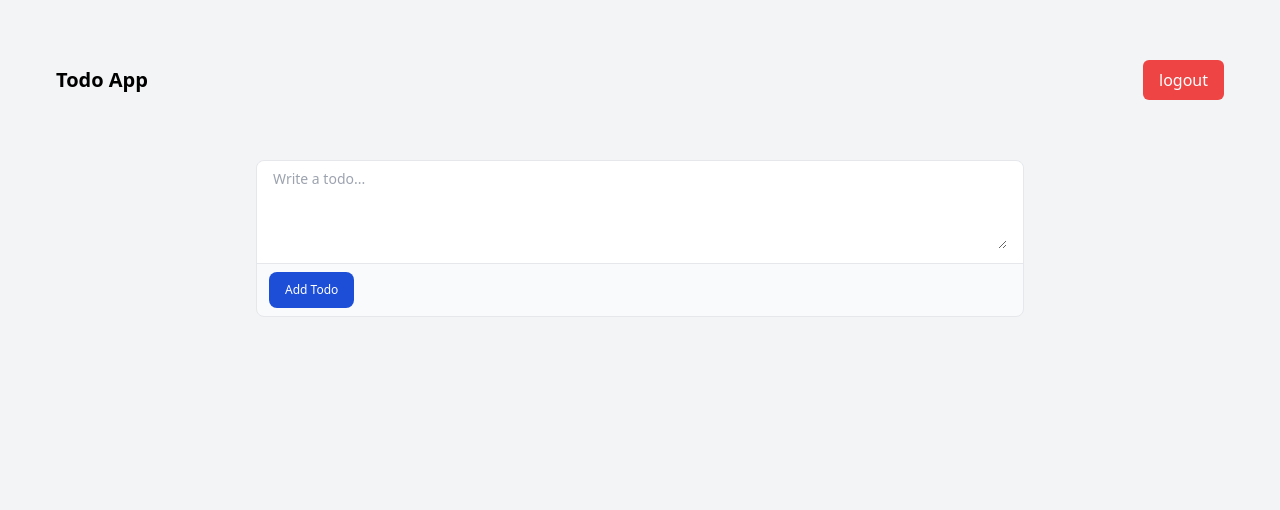
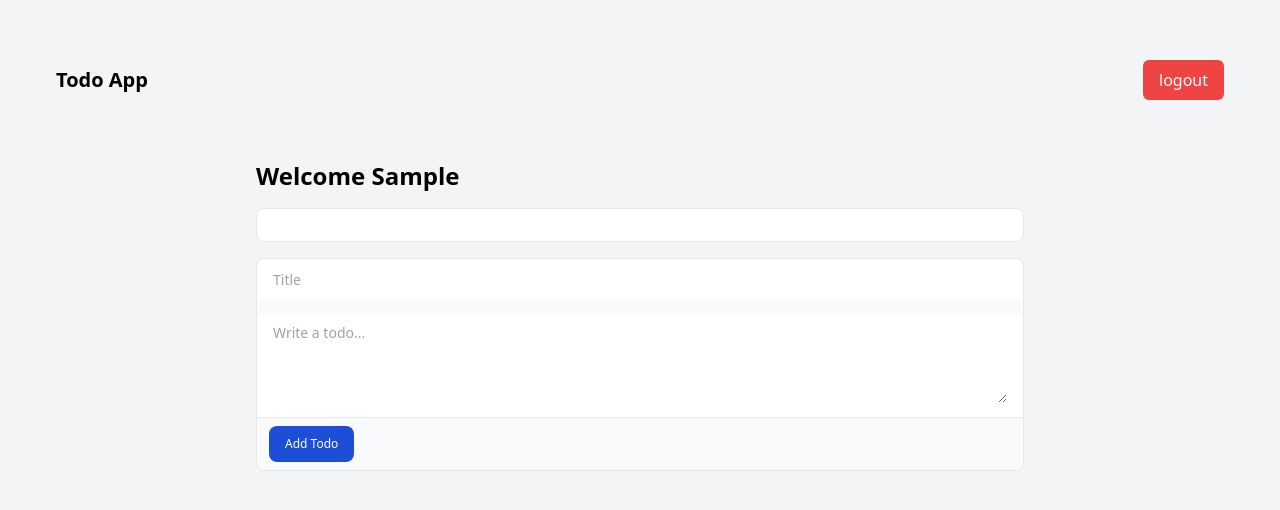
Before and after one commit to Tjanelidze/todo-app-client, a React (Vite) app: page / in a window 1280 px wide. Shown: the top 510 px of the page. Built offline with nearby package versions, Linux system fonts and the light colour scheme; no server answers; sample sign-in values are in the browser's storage.

Commit message:
implemented adding todos

```diff
--- a/src/context/AuthenticationContext.tsx
+++ b/src/context/AuthenticationContext.tsx
@@ -1,5 +1,13 @@
 import { createContext, useEffect, useState } from "react";
 // import Cookies from "js-cookie";
+
+interface User {
+  email: string;
+  firstName: string;
+  lastName: string;
+  token: string;
+  _id: string;
+}
 
 export interface IAuthenticationContext {
   isAuthenticated: boolean;
@@ -8,6 +16,8 @@ export interface IAuthenticationContext {
   logout: () => void;
   isLoading: boolean;
   setIsLoading: React.Dispatch<React.SetStateAction<boolean>>;
+  user: User;
+  setUser: React.Dispatch<React.SetStateAction<User>>;
 }
 
 export const AuthenticationContext =
@@ -18,6 +28,9 @@ export const AuthenticationContextProvider = ({
 }: React.PropsWithChildren<object>) => {
   const [isAuthenticated, setIsAuthenticated] = useState(false);
   const [isLoading, setIsLoading] = useState(false);
+  const [user, setUser] = useState(
+    JSON.parse(localStorage.getItem("user") || "{}") as User,
+  );
 
   const login = () => {
     setIsAuthenticated(true);
@@ -26,6 +39,7 @@ export const AuthenticationContextProvider = ({
   const logout = () => {
     // Cookies.remove("jwt");
     localStorage.removeItem("jwt");
+    localStorage.removeItem("user");
     if (!localStorage.getItem("jwt")) {
       setIsAuthenticated(false);
     }
@@ -34,11 +48,12 @@ export const AuthenticationContextProvider = ({
   useEffect(() => {
     // const jwtToken = sessionStorage.getItem("jwt");
     const jwtToken = localStorage.getItem("jwt");
+    localStorage.setItem("user", JSON.stringify(user));
 
     if (jwtToken) {
       setIsAuthenticated(true);
     }
-  }, []);
+  }, [user]);
 
   return (
     <AuthenticationContext.Provider
@@ -49,6 +64,8 @@ export const AuthenticationContextProvider = ({
         logout,
         isLoading,
         setIsLoading,
+        user,
+        setUser,
       }}
     >
       {children}
--- a/src/pages/Login.tsx
+++ b/src/pages/Login.tsx
@@ -18,7 +18,7 @@ export default function Login() {
     formState: { errors },
     setError,
   } = useForm<IFormInput>();
-  const { login, setIsLoading, isLoading } =
+  const { setUser, login, setIsLoading, isLoading } =
     useAuthentication() as IAuthenticationContext;
 
   const navigate = useNavigate();
@@ -50,8 +50,17 @@ export default function Login() {
         }
         throw new Error(data.error);
       }
-      console.log(isLoading);
-      // debugger;
+
+      // if there is no error then set the user
+      const user = {
+        email: data.data.user.email,
+        firstName: data.data.user.firstName,
+        lastName: data.data.user.lastName,
+        token: data.token,
+        _id: data.data.user._id,
+      };
+      setUser(user);
+
       // set the jwt in the session storage
       localStorage.setItem("jwt", data.token);
       // sessionStorage.setItem("jwt", data.token);
--- a/src/pages/SignUp.tsx
+++ b/src/pages/SignUp.tsx
@@ -23,7 +23,7 @@ export default function SignUp() {
     setError,
   } = useForm<IFormInput>();
   const navigate = useNavigate();
-  const { login, setIsLoading, isLoading } =
+  const { login, setIsLoading, isLoading, setUser } =
     useAuthentication() as IAuthenticationContext;
 
   const onSubmit: SubmitHandler<IFormInput> = async (data) => {
@@ -57,6 +57,16 @@ export default function SignUp() {
 
         throw new Error(data.error);
       }
+
+      // if there is no error then set the user
+      const user = {
+        email: data.data.user.email,
+        firstName: data.data.user.firstName,
+        lastName: data.data.user.lastName,
+        token: data.token,
+        _id: data.data.user._id,
+      };
+      setUser(user);
 
       // set the jwt in the session storage
       // sessionStorage.setItem("jwt", data.token);
--- a/src/pages/TodoApp.tsx
+++ b/src/pages/TodoApp.tsx
@@ -1,18 +1,105 @@
+import { useEffect, useState } from "react";
+import { IAuthenticationContext } from "../context/AuthenticationContext";
+import { useAuthentication } from "../hooks/useAuthentication";
+
+interface ITodo {
+  _id: string;
+  title: string;
+  description: string;
+  completed: boolean;
+}
+
 export default function TodoApp() {
+  const { user } = useAuthentication() as IAuthenticationContext;
+  const [todos, setTodos] = useState([
+    {
+      _id: "",
+      title: "",
+      description: "",
+      completed: false,
+    },
+  ]);
+
+  async function handleSubmit(event: React.FormEvent<HTMLFormElement>) {
+    event.preventDefault();
+    const formData = new FormData(event.target as HTMLFormElement);
+
+    const title = formData.get("title") as string;
+    const description = formData.get("description") as string;
+
+    const data = await fetch("http://localhost:3000/api/v1/todos", {
+      method: "POST",
+      headers: {
+        "Content-Type": "application/json",
+        Authorization: `Bearer ${user?.token}`,
+      },
+      body: JSON.stringify({ title, description }),
+    });
+
+    const response = await data.json();
+    setTodos([...todos, response]);
+  }
+
+  useEffect(() => {
+    async function fetchTodos() {
+      const response = await fetch("http://localhost:3000/api/v1/todos", {
+        headers: {
+          Authorization: `Bearer ${user?.token}`,
+        },
+      });
+      const data = await response.json();
+
+      setTodos(data);
+    }
+
+    fetchTodos();
+  }, [user?.token]);
+
   return (
-    <div className="mx-auto max-w-3xl">
-      <form>
+    <div className="mx-auto max-w-3xl pb-12">
+      <div>
+        <h1 className="mb-4 text-2xl font-bold dark:text-white">
+          Welcome {user?.firstName}
+        </h1>
+
+        {todos.map((todo: ITodo) => (
+          <div
+            key={todo._id}
+            className="mb-4 rounded-lg border border-gray-200 bg-white p-4 dark:border-gray-700 dark:bg-gray-800 dark:text-white"
+          >
+            <h3 className="text-lg font-bold dark:text-white">{todo.title}</h3>
+            <p className="text-sm dark:text-white">{todo.description}</p>
+          </div>
+        ))}
+      </div>
+
+      <form onSubmit={handleSubmit}>
         <div className="mb-4 w-full rounded-lg border border-gray-200 bg-gray-50 dark:border-gray-600 dark:bg-gray-700">
+          <div className="mb-4 rounded-t-lg bg-white px-4 py-2 dark:bg-gray-800">
+            <label htmlFor="title" className="sr-only">
+              Title
+            </label>
+            <input
+              type="text"
+              name="title"
+              id="title"
+              className="w-full border-0 bg-white px-0 text-sm text-gray-900 focus:ring-0 dark:bg-gray-800 dark:text-white dark:placeholder-gray-400"
+              placeholder="Title"
+              required
+            />
+          </div>
           <div className="rounded-t-lg bg-white px-4 py-2 dark:bg-gray-800">
             <label htmlFor="comment" className="sr-only">
               Todo
             </label>
+
             <textarea
               id="comment"
+              name="description"
+              required
               rows={4}
               className="w-full border-0 bg-white px-0 text-sm text-gray-900 focus:ring-0 dark:bg-gray-800 dark:text-white dark:placeholder-gray-400"
               placeholder="Write a todo..."
-              required
             ></textarea>
           </div>
 
```
